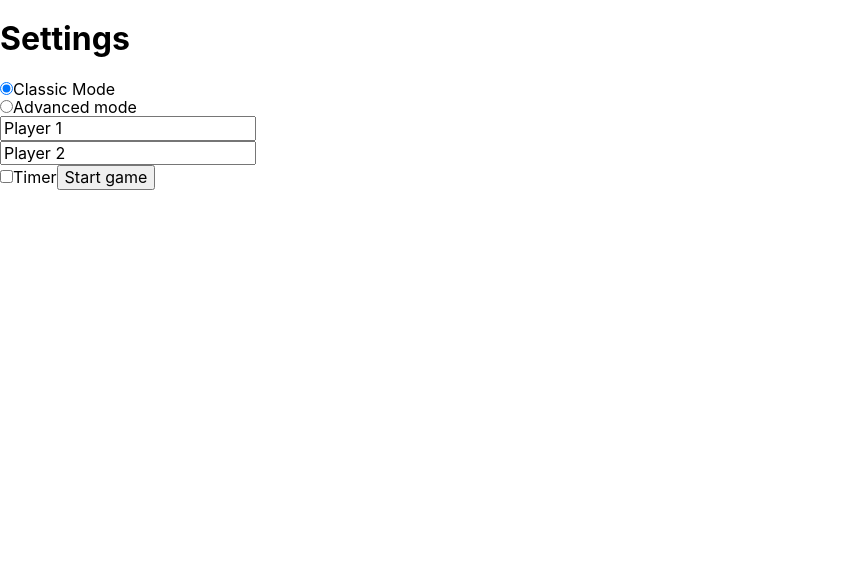
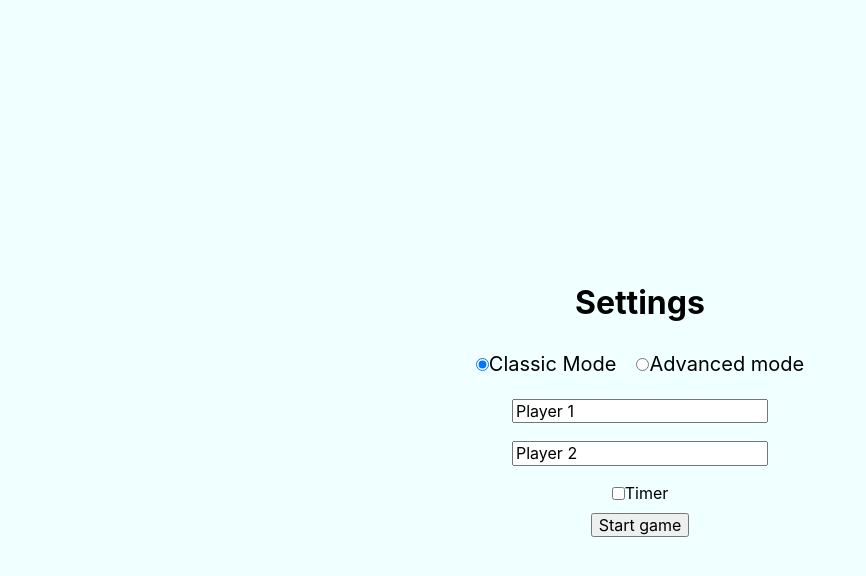
Before and after one commit to Dreams-Pursuit/gravitation, a React (Create React App) app in the folder frontend/: page / in a window 1280 px wide. Both pictures are taken after a click on the button "Offline Mode". Shown: the top 576 px of the page, without its empty margins (0-866 px from the left). Built offline with nearby package versions, Linux system fonts and the light colour scheme.

Commit message:
Validation of timer and styling

```diff
--- a/frontend/src/components/StartScreen/Setup.jsx
+++ b/frontend/src/components/StartScreen/Setup.jsx
@@ -1,4 +1,4 @@
-
+import "../../css/Setup.css"
 
 function SetUp({setGameStarted, setGameSetup}){
     function onStartOfflineModeButton(e) {
@@ -11,10 +11,22 @@ function SetUp({setGameStarted, setGameSetup}){
     }
 
     function onTimerCheck(e){
-        var timerCheckbox = document.getElementById("timer-check");
+        var timerCheckbox = document.getElementById("timer");
         var timerFields = document.getElementById("timer-value");
         console.log("Timer checked");
         timerFields.hidden = !timerCheckbox.checked;
+    }
+    function validateTimerInput(e){
+        if(e.target.value === ''){
+            console.log(e);
+            e.target.value = e.target.defaultValue;
+        }else if(Number.parseInt(e.target.value) < 0){
+            e.target.value = "00";
+        }else if(e.target.id == "timer-minute" && Number.parseInt(e.target.value) > 10){
+            e.target.value = "10";
+        }else if(e.target.id == "timer-second" && Number.parseInt(e.target.value) > 59){
+            e.target.value = "59";
+        }
     }
 
     return(
@@ -22,19 +34,26 @@ function SetUp({setGameStarted, setGameSetup}){
             <h1>
                 Settings
             </h1>
-            <form>
-                <input type="radio" id="classic" name="mode" checked />
-                <label for="classic">Classic Mode</label><br/>
-                <input type="radio" id="advanced" name="mode" />
-                <label for="advanced">Advanced mode</label><br/>
+            <form className="choose-mode">
+                <div className="mode-option">
+                    <input type="radio" id="classic" name="mode" checked />
+                    <label for="classic">Classic Mode</label><br/>
+                </div>
+                <div className="mode-option">
+                    <input type="radio" id="advanced"  name="mode" />
+                    <label for="advanced">Advanced mode</label><br/>
+                </div>
             </form>
-            <input type="text" id="player1Name" defaultValue="Player 1" pattern="[a-zA-Z0-9\s]+" required /><br/>
-            <input type="text" id="player2Name" defaultValue="Player 2" pattern="[a-zA-Z0-9\s]+" required /><br/>
-            <input type="checkbox" id="timer-check" onClick={onTimerCheck}/>
-            <label for="timer">Timer</label>
+            <input type="text" id="player1Name" defaultValue="Player 1" maxLength="25" required /><br/>
+            <input type="text" id="player2Name"  defaultValue="Player 2" maxLength="25" required /><br/>
+            <div id="timer-checkbox">
+                <input type="checkbox" id="timer" onClick={onTimerCheck}/>
+                <label for="timer">Timer</label>
+            </div>
             <div id="timer-value" hidden>
-                <input type="text" id="timer-minutes" defaultValue="00" pattern="[0-9]+"/>
-                <input type="text" id="timer-seconds" defaultValue="30" min="0" max="59" pattern="[0-9]+" required/>
+                <input type="number" id="timer-minute" defaultValue="00" min="0" max="10" size="2" onBlur={validateTimerInput}/>
+                <label>:</label>
+                <input type="number" id="timer-second" defaultValue="30" min ="0" max="59" size="2" onBlur={validateTimerInput} required/>
             </div>
             <button id="game-start-button" onClick={onStartOfflineModeButton}>Start game</button>
         </div>
--- /dev/null
+++ b/frontend/src/css/Setup.css
@@ -0,0 +1,39 @@
+.setup-screen{
+    display: flex;
+    flex-direction: column;
+    justify-content: center;
+    align-items: center;
+    height: 100vh;
+    width: 100%;
+    background-color: azure;
+}
+.choose-mode{
+    display: flex;
+    flex-direction:row;
+    padding-bottom: 1%;
+    justify-content: center;
+}
+.choose-mode .mode-option{
+    margin:5px;
+    padding:5px;
+    font-size: 20px;
+}
+.timer{
+    display: flex;
+    flex-direction:column;
+}
+
+#timer-checkbox{
+    display:flex;
+    flex-direction: row;
+    margin: 10px;
+    margin-top: 0px;
+}
+
+#timer-value{
+    margin-bottom: 10px;
+}
+#timer-value #timer{
+    margin-left: 5px;
+    margin-right: 5px;
+}
```
